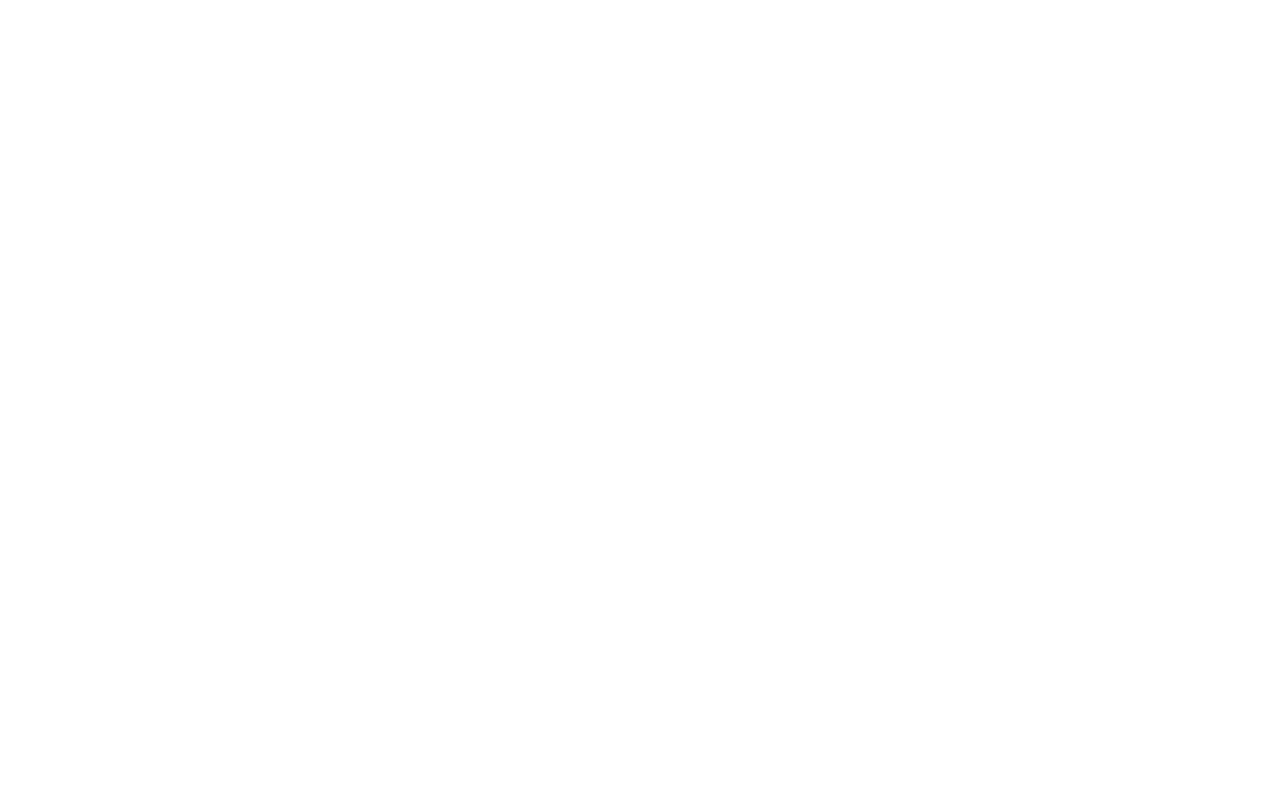
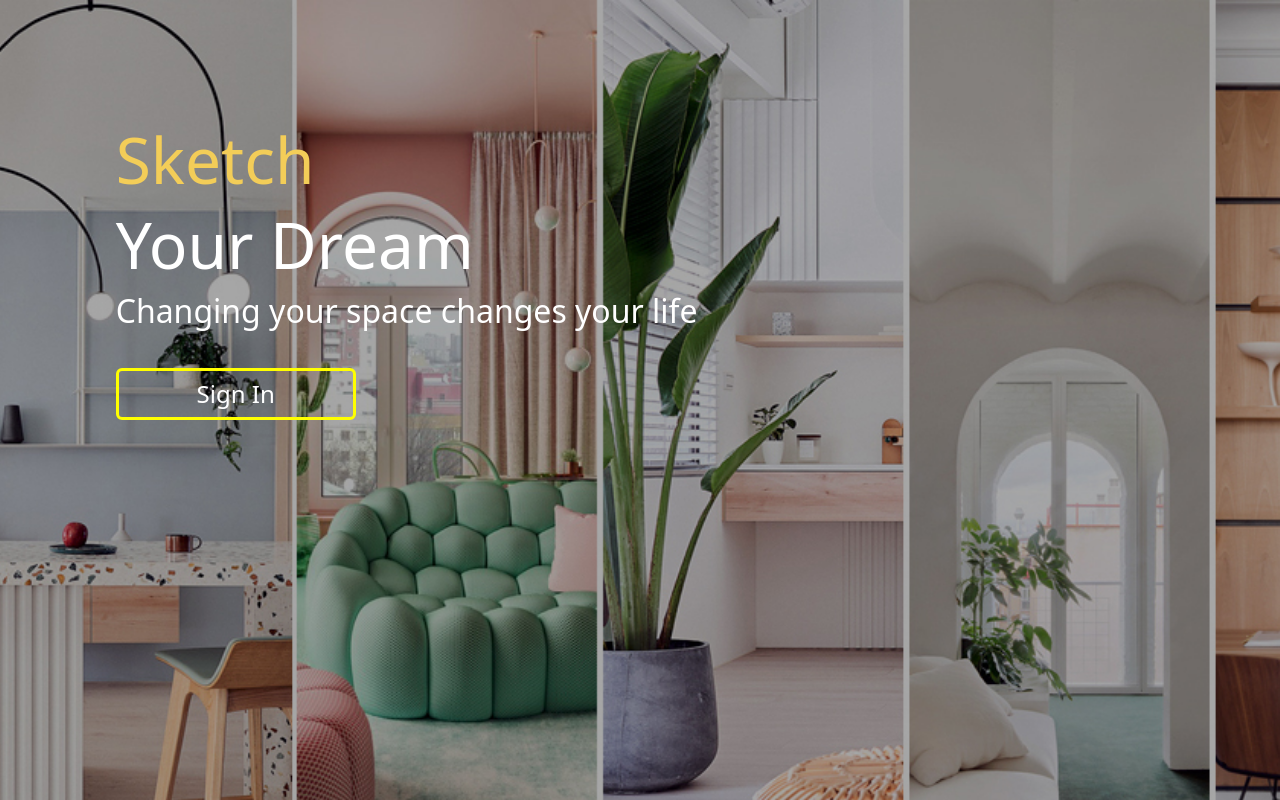
Before and after one commit to devNmin/HomeSketcher, a React (Create React App) app in the folder housesketcher/: page / in a window 1280 px wide. Shown: the top 800 px of the page. Built offline with nearby package versions, Linux system fonts and the light colour scheme; a web font is replaced by a local one.

Commit message:
[REFACTOR] main path
메인 경로 수정

```diff
--- a/housesketcher/package.json
+++ b/housesketcher/package.json
@@ -26,7 +26,7 @@
     "web-vitals": "^2.1.4",
     "yup": "^0.32.11"
   },
-  "homepage": "/main",
+  "homepage": "./",
   "scripts": {
     "start": "react-scripts start",
     "build": "react-scripts build",
--- a/housesketcher/src/App.js
+++ b/housesketcher/src/App.js
@@ -25,7 +25,7 @@ function App() {
           */}
           <ScrollToTop>
             <Switch className="App">
-              <NonPrivateRoute component={NonLoginMainPage} exact path="/main"/>
+              <NonPrivateRoute component={NonLoginMainPage} exact path="/"/>
               <PrivateRoute component={LoginMainPage} exact path= "/loginmain"/>
               <PrivateRoute component={SearchPage} exact path="/searchpage"/>
               <NonPrivateRoute component={LoginPage} exact path = "/login"/>
```
